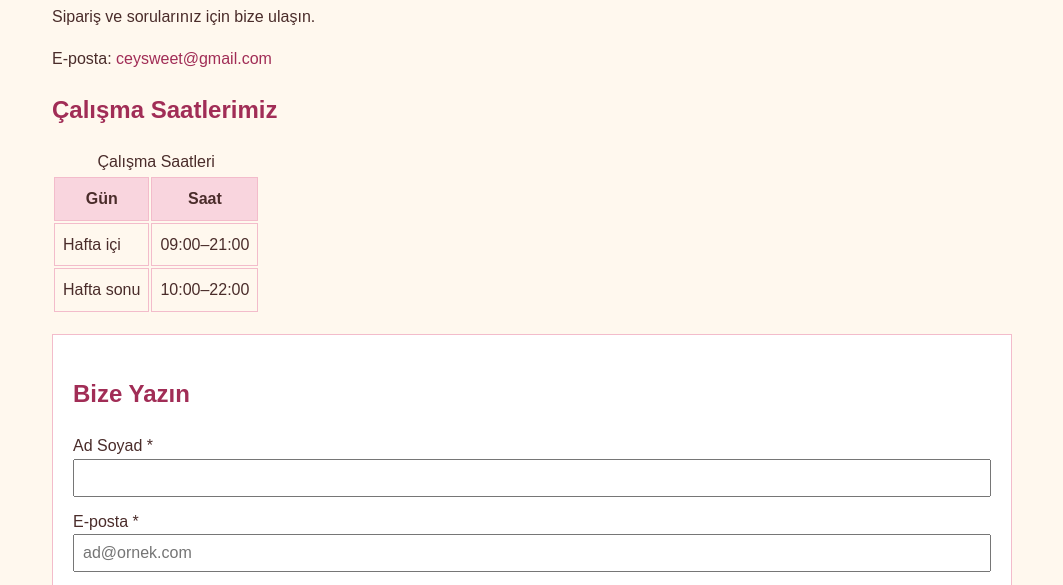
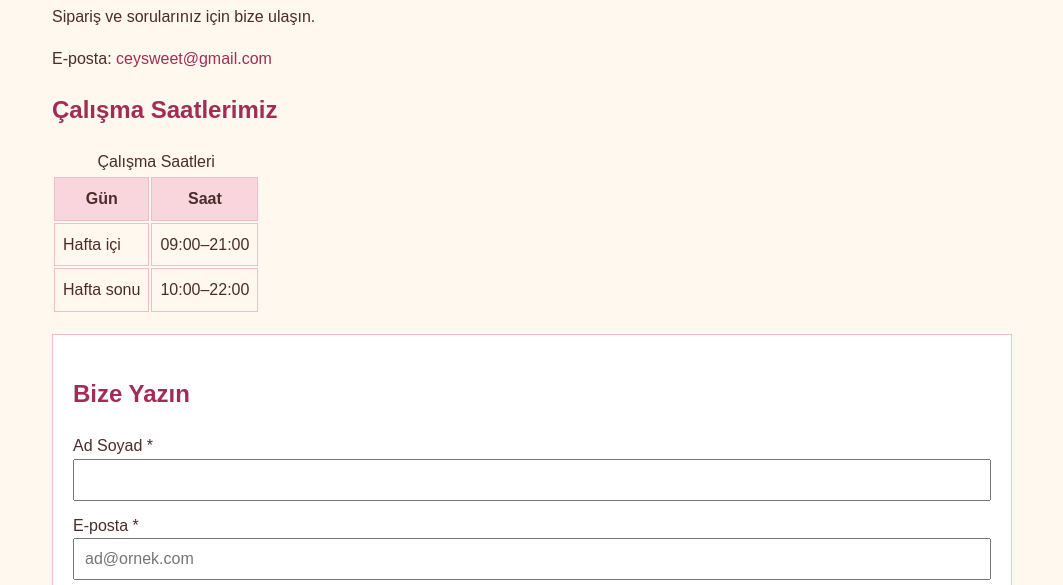
Before and after one commit to ceydaakar044/cey-sweet, a plain HTML site: page iletisim.html in a window 1280 px wide. Shown: the part 211-796 px from the top of the page, without its empty margins (108-1171 px from the left). Drawn offline with Linux system fonts and the light colour scheme.

Commit message:
Footer ve form düzeni

```diff
--- a/css/style.css
+++ b/css/style.css
@@ -11,10 +11,14 @@ body {
     color: #4a2c2a;
     background-color: #fff8ee;
     margin: 0;
+    display: flex;
+    flex-direction: column;
+    min-height: 100vh;
 }
 
 /* Ortalanmış kapsayıcı */
 .container {
+    width: 100%;
     max-width: 1000px;
     margin: 0 auto;
     padding: 20px;
@@ -28,6 +32,7 @@ header, footer {
 }
 
 main {
+    flex: 1;
     padding: 20px;
 }
 
@@ -119,7 +124,8 @@ th {
 
 input, textarea, select {
     width: 100%;
-    padding: 8px;
+    max-width: 100%;
+    padding: 10px;
     margin-bottom: 12px;
     font-family: Arial, sans-serif;
     font-size: 16px;
```
